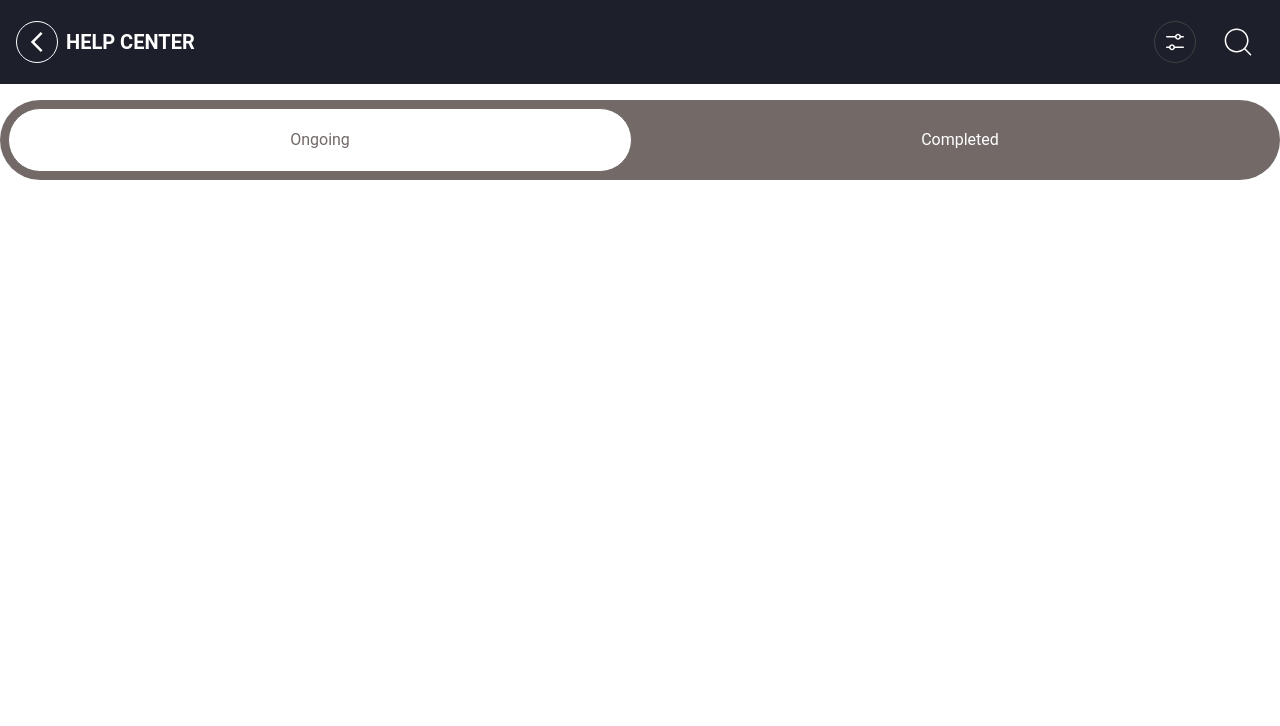
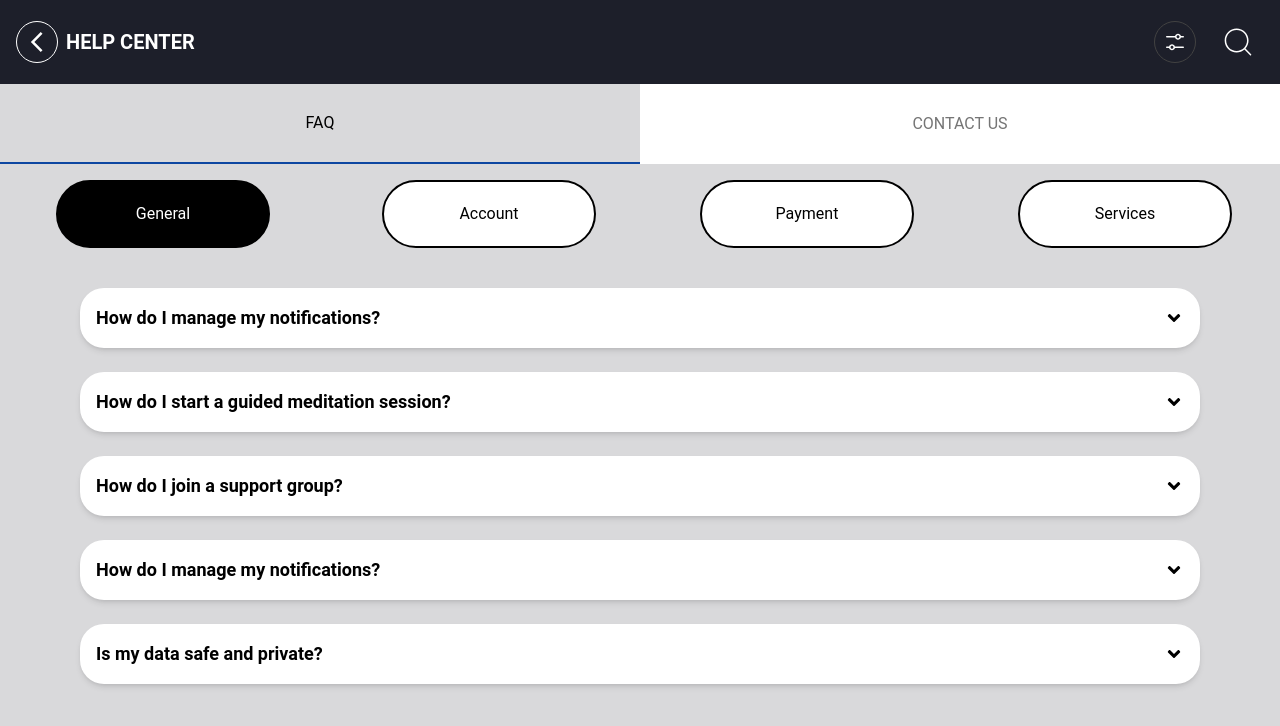
Before and after one commit to RJRYT/SC-MERN, a React (Vite) app in the folder client/: page /help in a window 1280 px wide. Shown: the top 726 px of the page. Built offline with nearby package versions, Linux system fonts and the light colour scheme.

Commit message:
helpcenter bug fix

```diff
--- a/client/src/pages/helpcenter/HeaderComponent.jsx
+++ b/client/src/pages/helpcenter/HeaderComponent.jsx
@@ -1,53 +1,39 @@
-import React, { useState } from 'react';
-import { IoIosArrowBack } from 'react-icons/io';
-
-import { RiEqualizer2Line } from "react-icons/ri";
-import { FaQ } from "react-icons/fa6";
-import FaqPage from './FaqPage';
-import ContactUs from './ContactUs';
-import Header from '../../components/header/Header';
-
-
+import React, { useState } from "react";
+import FaqPage from "./FaqPage";
+import ContactUs from "./ContactUs";
+import Header from "../../components/header/Header";
 
 function HeaderComponent() {
-  const [activeButton, setActiveButton] = useState('ongoing'); // Tracks the active button
+  const [activeTab, setActiveTab] = useState("faq");
 
   return (
+    <div className="flex w-full flex-col">
+      <Header title="HELP CENTER" showSearch showSettings />
 
-    <div className='flex w-full flex-col'>
-
-
-<Header title="HELP CENTER" showSearch showSettings/>
-
-
-
-      {/* Button Section */}
-      <div className="bg-btn-color w-full h-20 flex mt-4 rounded-full ">
-        {/* Ongoing Button */}
-
+      <div className="bg-gray-300 w-full h-20 flex">
         <button
-          className={`w-1/2 px-6 py-2 m-2 rounded-full ${
-            activeButton === 'ongoing'
-              ? 'bg-white text-btn-color text-bold border border-btn-color'
-              : 'bg-btn-color text-white text-bold'
+          className={`w-1/2 p-4 ${
+            activeTab === "faq"
+              ? "bg-gray-bg text-black border-b-2 border-blue-900"
+              : "bg-white text-gray-600"
           }`}
-          onClick={() => setActiveButton('ongoing')}
+          onClick={() => setActiveTab("faq")}
         >
-          Ongoing
+          FAQ
         </button>
-
-        {/* Completed Button */}
         <button
-          className={`w-1/2 px-6 py-2 m-2 rounded-full ${
-            activeButton === 'complete'
-              ? 'bg-white text-btn-color text-bold border border-btn-color'
-              : 'bg-btn-color text-white text-bold'
+          className={`w-1/2 p-4 ${
+            activeTab === "contact"
+              ? "bg-bg-gray-bg text-black border-b-2 border-blue-900"
+              : "bg-white text-gray-600"
           }`}
-          onClick={() => setActiveButton('complete')}
+          onClick={() => setActiveTab("contact")}
         >
-          Completed
+          CONTACT US
         </button>
       </div>
+
+      <div>{activeTab === "faq" ? <FaqPage /> : <ContactUs />}</div>
     </div>
   );
 }
```
